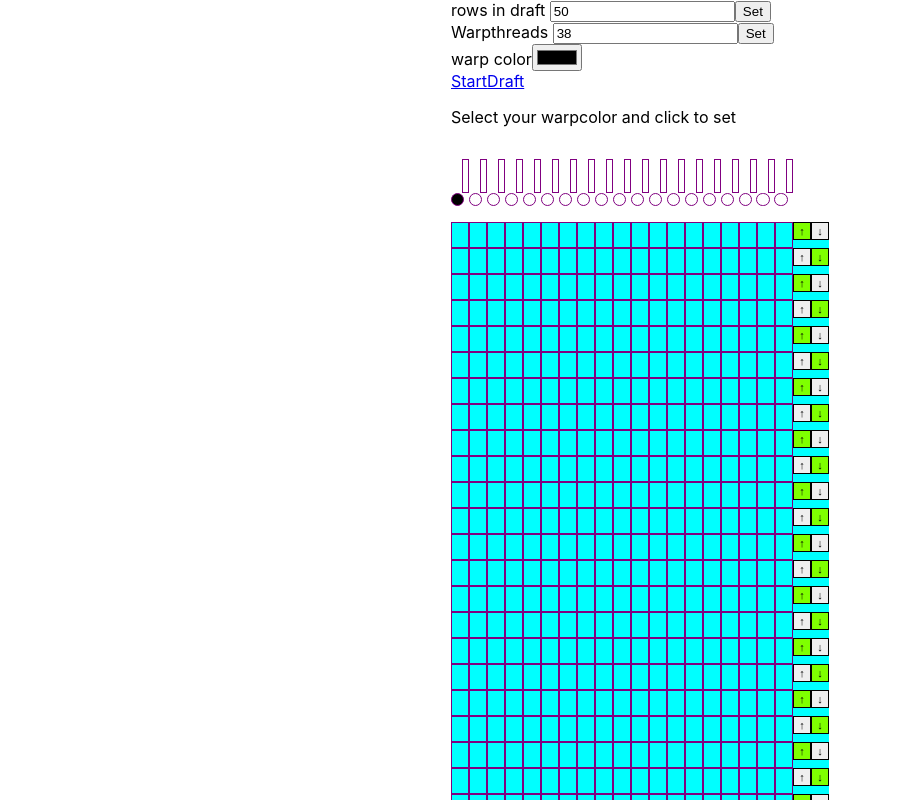
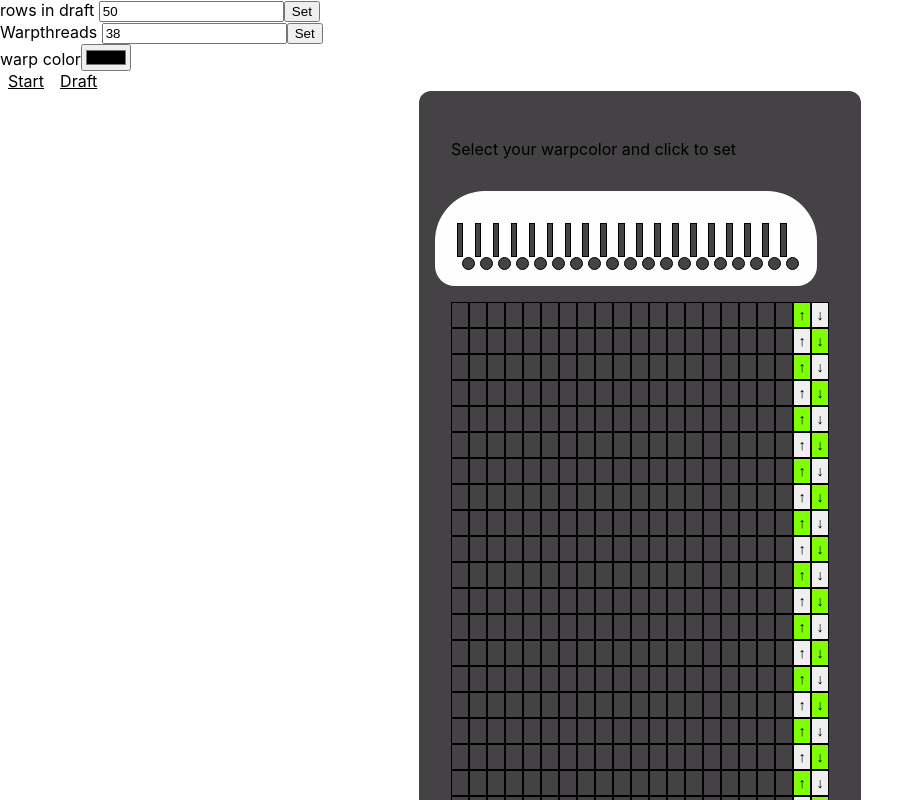
Before and after one commit to TereseBo/baddle, a React (Create React App) app: page / in a window 1280 px wide. Shown: the top 800 px of the page, without its empty margins (0-924 px from the left). Built offline with nearby package versions, Linux system fonts and the light colour scheme.

Commit message:
Rearrangement of styles

```diff
--- a/src/App.scss
+++ b/src/App.scss
@@ -1,4 +1,13 @@
+@use './style/variables.scss' as v;
+@use './style/mixins.scss' as m;
+
 .App {
-width: fit-content;
-margin: auto;
+    .App-header{
+
+        a{
+@include m.button-link;
+        }
+
+    }
+
 }
--- /dev/null
+++ b/src/components/Heddlemove.scss
@@ -0,0 +1,3 @@
+.Heddlemove{
+   display: inline;
+}
--- a/src/components/Keybutton.scss
+++ b/src/components/Keybutton.scss
@@ -1,18 +1,19 @@
 @use "../style/variables.scss" as v;
+@use "../style//mixins.scss" as m;
 
-.Keybutton{
-    width: v.$threadspace;
-    height: v.$threadspace;
-    margin:0;
+
+.Keybutton {
+
+    @include m.base-thread;
+    margin: 0;
     padding: 0;
     box-sizing: content-box;
     text-align: center;
     line-height: 100%;
-    border: 1px solid black;
-    display: block;
-font-size: calc(v.$threadspace *0.7);
+    font-size: calc(v.$threadspace * 0.9);
 }
-.Active{
+
+.Active {
     background-color: chartreuse;
 
 }
--- a/src/components/Thread.scss
+++ b/src/components/Thread.scss
@@ -1,7 +1,4 @@
-@use "../style/variables.scss" as v;
-
+@use "../style//mixins.scss" as m;
 .Thread{
-    width: v.$threadspace;
-    height: calc( v.$threadspace*1.5);
-    border: 1px solid purple;
+ @include m.base-thread;
 }
--- a/src/components/Warp.scss
+++ b/src/components/Warp.scss
@@ -1,23 +1,29 @@
 @use "../style/variables.scss" as v;
 .Warp{
+    background-color: rgb(254, 254, 254);
+    padding: 2rem 1rem 1rem 1rem;
+    margin-left: calc(v.$base-space * -1 + 1rem);
+    border-radius: 50px 50px 20px 20px;
 
-    $holes:calc(v.$threadspace*0.7);
+    $slits:calc(v.$threadspace*0.30);
+    $slitsmarg:calc((v.$threadspace - $slits ) /2);
+
+    $holes:calc($slitsmarg * 2);
     $holesmarg:calc((v.$threadspace - $holes ) /2);
-
-    $slits:calc(v.$threadspace*0.3);
-    $slitsmarg:calc((v.$threadspace - $slits ) /2);
     .slits{
         display: flex;
         flex-direction: row;
         flex-wrap: nowrap;
-        margin-left: calc(v.$threadspace*0.5 - $holesmarg);
+        box-sizing: border-box;
+
+
 
         .Thread{
             width: $slits;
             height: calc(v.$threadspace*2) ;
             margin-left: $slitsmarg ;
             margin-right: $slitsmarg ;
-
+            background-color: v.$weave-base-color;
         }
 
     }
@@ -25,22 +31,18 @@
         display: flex;
         flex-direction: row;
         flex-wrap: nowrap;
-
+        margin-left: 0.55rem;
+        box-sizing: border-box;
 
         .Thread{
             border-radius: 50%;
             width: $holes;
             height: $holes;
 
-
-
             margin-left: $holesmarg ;
             margin-right: $holesmarg ;
-            &:first-child{
-                margin-left: 0;
-                background-color: black;
+            background-color: v.$weave-base-color;
 
-            }
 
         }
 
--- a/src/components/Weaverow.scss
+++ b/src/components/Weaverow.scss
@@ -1,8 +1,24 @@
-.Weaverow{
-background-color: aqua;
-        display: flex;
-        flex-direction: row;
-        flex-wrap: nowrap;
-        align-content: center;
+@use "../style/variables.scss" as v;
 
+
+.Weaverow {
+    display: flex;
+    flex-direction: row;
+    flex-wrap: nowrap;
+    align-content: center;
+
+    &.holes{
+        margin-left: v.$indentation;
+        .Heddlemove{
+            margin-left: v.$indentation;
+        }
     }
+    &.slits{
+        .Heddlemove{
+            margin-left: calc( v.$indentation * 2 );
+        }
+    }
+
+
+
+}
--- a/src/pages/Banddraft.scss
+++ b/src/pages/Banddraft.scss
@@ -3,6 +3,12 @@
 .Banddraft{
     display: flex;
     flex-direction: column;
-    justify-content: center;
-    gap: v.$threadspace
+   align-items: flex-start;
+    gap: v.$threadspace;
+
+    width: fit-content;
+margin: auto;
+padding: v.$base-space;
+background-color: v.$weave-base-color;
+border-radius: 12px;
 }
--- a/src/pages/Preferences.scss
+++ b/src/pages/Preferences.scss
@@ -1,4 +1,6 @@
 .Preferences{
 
 
+
+
 }
--- a/src/style/mixins.scss
+++ b/src/style/mixins.scss
@@ -0,0 +1,12 @@
+@use "./variables.scss" as v;
+
+@mixin base-thread{
+    width: v.$threadspace;
+    height: calc( v.$threadspace*1.5);
+    border: 0.5px solid rgb(0, 0, 0);
+}
+
+@mixin button-link{
+    padding: 0.5rem;
+    color: inherit;
+}
--- a/src/style/variables.scss
+++ b/src/style/variables.scss
@@ -1,2 +1,8 @@
 
-$threadspace:1rem
+$threadspace:1rem;
+$indentation: calc($threadspace * 0.5);
+
+$weave-base-color: rgb(68, 66, 68);
+$back-color:purple;
+
+$base-space:2rem;
```
